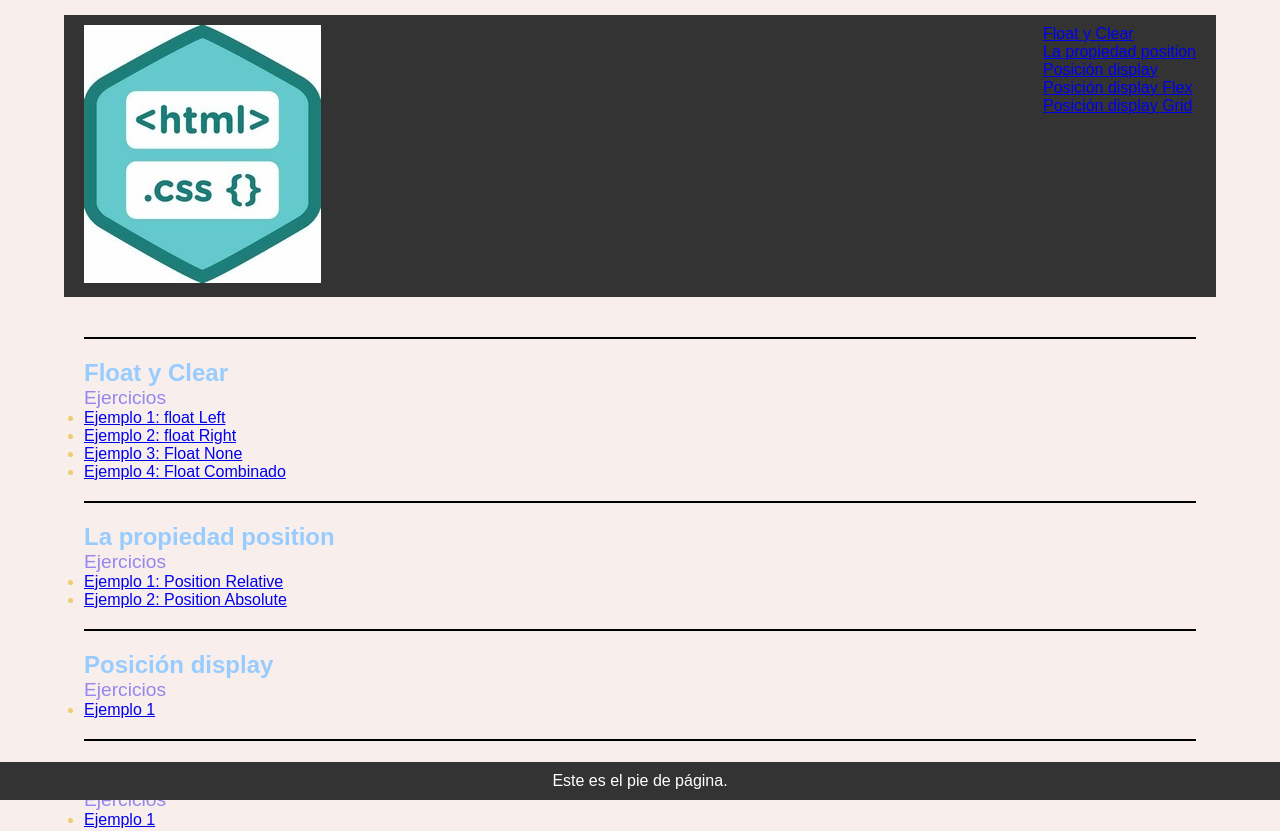
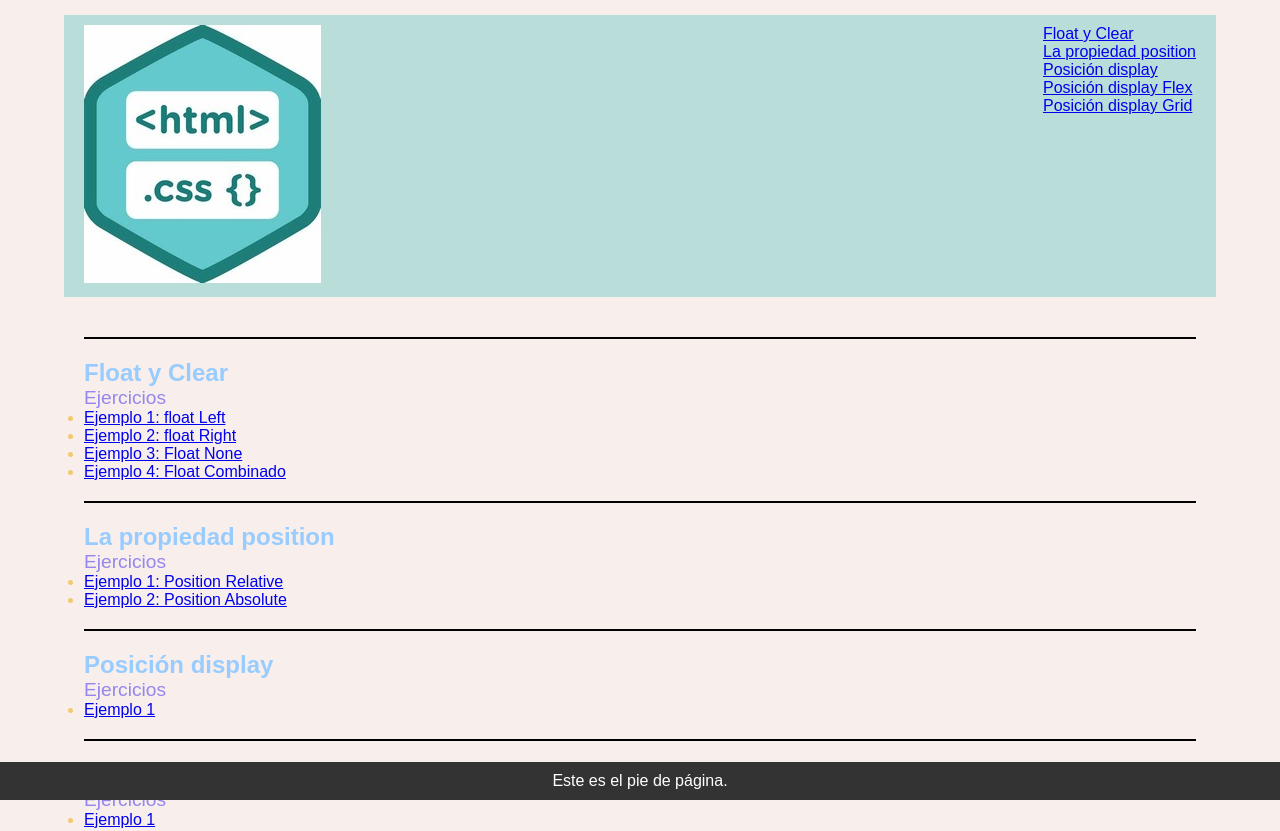
Before and after one commit to TobiasLopezD/CSS2024, a plain HTML site: page Index.html in a window 1280 px wide. Shown: the top 831 px of the page. Drawn offline with Linux system fonts and the light colour scheme.

Commit message:
Feat: Tarea CSS2024

```diff
--- a/Css/Estilos 2/Style.css
+++ b/Css/Estilos 2/Style.css
@@ -13,7 +13,7 @@
 
     header {
 
-        background-color: #333;
+        background-color: #b9ded9;
         color: white;
         padding: 10px 20px;
         overflow: hidden;
```
